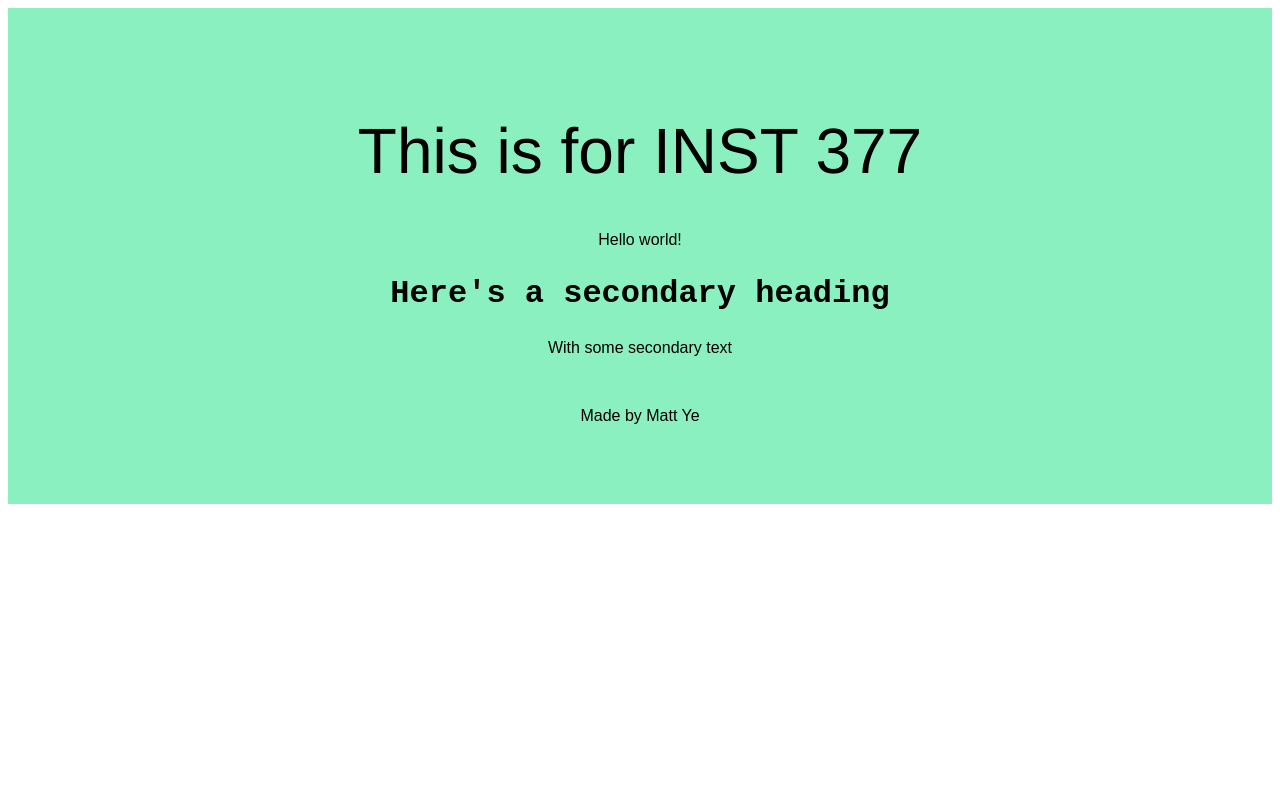
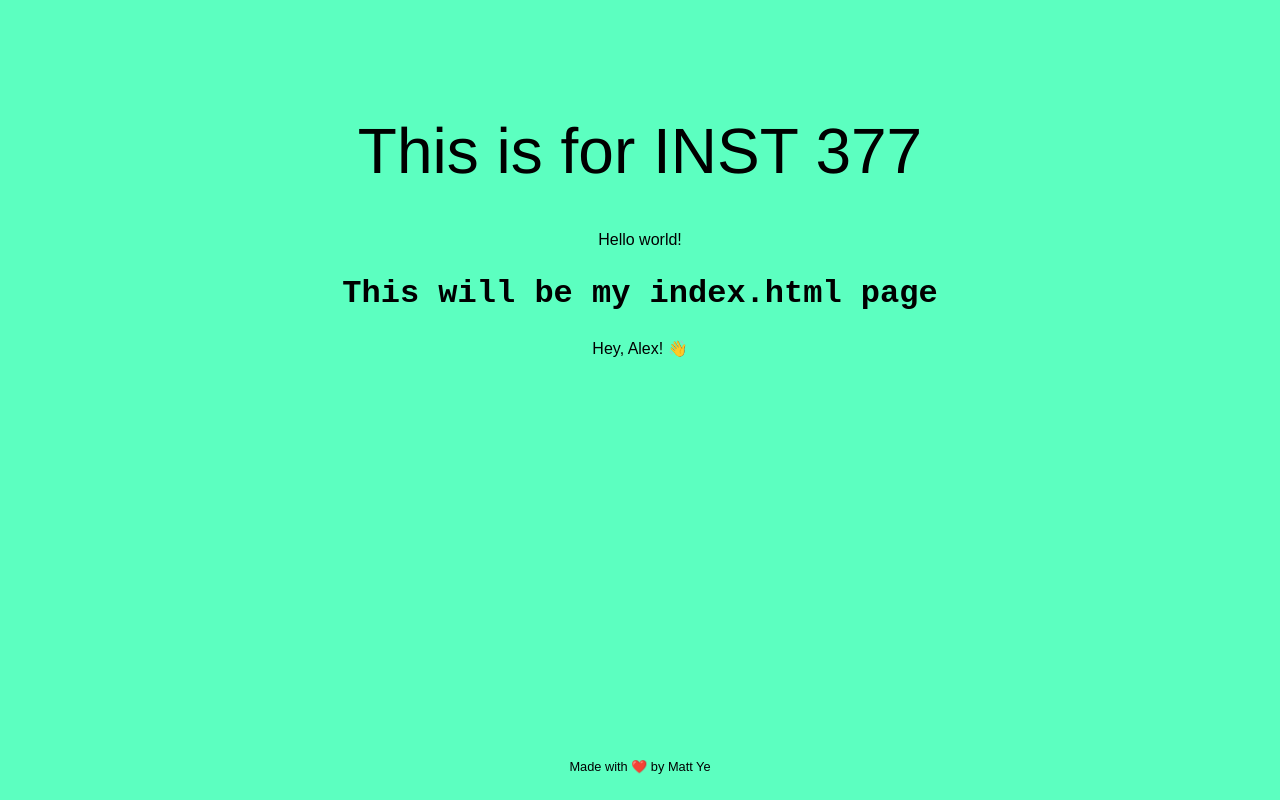
Before and after one commit to matthewye98/inst377, a plain HTML site: page index.html in a window 1280 px wide. Drawn offline with Linux system fonts and the light colour scheme.

Commit message:
updated css and added footer

```diff
--- a/css/style.css
+++ b/css/style.css
@@ -1,7 +1,21 @@
+/* Responsive layout - makes the menu and the content (inside the section) sit on top of each other instead of next to each other */
+@media (max-width: 600px) {
+  section {
+    -webkit-flex-direction: column;
+    flex-direction: column;
+  }
+}
+
+
+
 h1 {
   font-family: Helvetica;
   font-size: 4rem;
   font-weight: lighter;
+
+}
+h1.white {
+  color: white;
 }
 
 h2 {
@@ -14,7 +28,23 @@ p {
   font-family: sans-serif;
 }
 
+p.small {
+  font-size: .80rem;
+}
 
+footer {
+  position: fixed;
+  left: 0;
+  bottom: 0;
+  width: 100%;
+  padding-bottom: 1%;
+  text-align: center;
+}
+
+
+body {
+  background-color: #5cffc0;
+}
 
 .main
 {
--- a/index.html
+++ b/index.html
@@ -9,15 +9,19 @@
 
   <body>
 
-    <div class="main mint">
+    <div class="main">
       <h1>This is for INST 377</h1>
       <p>Hello world!</p>
 
-      <h2>Here's a secondary heading</h2>
-      <p>With some secondary text</p>
+      <h2>This will be my index.html page</h2>
+      <p>Hey, Alex! 👋</p>
       <br>
-      <p>Made by Matt Ye</p>
     </div>
 
   </body>
+
+  <footer>
+    <p class="small">Made with ❤️ by Matt Ye</p>
+  </footer>
+
 </html>
```
